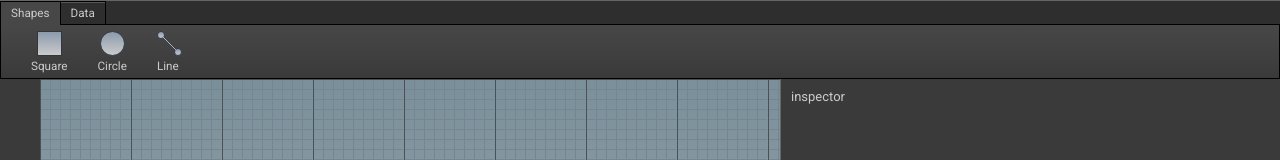
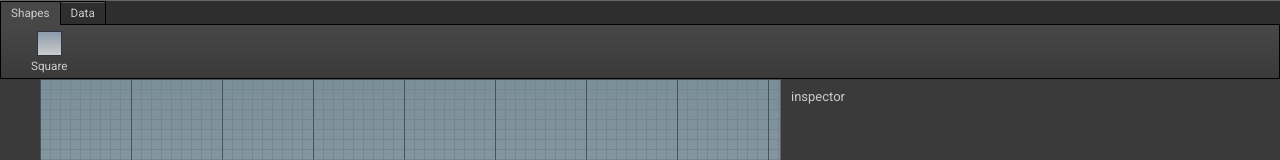
Before and after one commit to bkawk/nodeUI, a React (Create React App) app: page / in a window 1280 px wide. Shown: the top 160 px of the page. Built offline with nearby package versions, Linux system fonts and the light colour scheme.

Commit message:
dynamic tabs

```diff
--- a/src/components/mainToolbar.tsx
+++ b/src/components/mainToolbar.tsx
@@ -1,8 +1,5 @@
-import React from 'react';
+import React, { useState } from 'react';
 import { Grid } from '../grid';
-import circle from '../images/circle.svg';
-import line from '../images/line.svg';
-import square from '../images/square.svg';
 
 interface PropsInterface {
   grid: Grid;
@@ -10,31 +7,69 @@ interface PropsInterface {
 
 const MainToolbar: React.FC<PropsInterface> = (props: PropsInterface) => {
   const { grid } = props;
+  const tabs = Object.keys(grid.mainToolbar);
+  const nodes = (tab: string) => {
+    const arr = [];
+    for (const value of grid.mainToolbar[tab]) {
+      arr.push({ name: value.name, mainToolbarIcon: value.mainToolbarIcon });
+    }
+    return arr;
+  };
+  const [state, setState] = useState({
+    nodes: nodes(tabs[0]),
+    selected: 'shapes',
+  });
 
-  const newNode = () => {
-    grid.newNode();
+  const newNode = (event: React.MouseEvent<HTMLDivElement>) => {
+    const nodeToPush = event.currentTarget.id;
+    grid.newNode(nodeToPush);
+  };
+
+  const changeTab = (event: React.MouseEvent<HTMLDivElement>) => {
+    event.persist();
+    const tab = event.currentTarget.id;
+    setState((prev) => ({
+      ...prev,
+      nodes: nodes(tab),
+      selected: tab,
+    }));
   };
 
   return (
     <div className='main-toolbar'>
       <div className='main-toolbar--tab-container'>
-        <div className='main-toolbar--tab-selected'>Shapes</div>
-        <div className='main-toolbar--tab'>Data</div>
+        {React.Children.toArray(
+          tabs.map((item) => (
+            <div
+              className={`${
+                state.selected === item
+                  ? 'main-toolbar--tab-selected'
+                  : 'main-toolbar--tab'
+              }`}
+              onClick={changeTab}
+              id={item}
+            >
+              {item}
+            </div>
+          ))
+        )}
         <div className='main-toolbar--blank'></div>
       </div>
       <div className='main-toolbar--button-container'>
-        <div className='main-toolbar--button' onClick={newNode}>
-          <div className='main-toolbar--button-img'><img src={square} /></div>
-          <div className='main-toolbar--button-txt'>Square</div>
-        </div>
-        <div className='main-toolbar--button'>
-          <div className='main-toolbar--button-img'><img src={circle} /></div>
-          <div className='main-toolbar--button-txt'>Circle</div>
-        </div>
-        <div className='main-toolbar--button'>
-          <div className='main-toolbar--button-img'><img src={line} /></div>
-          <div className='main-toolbar--button-txt'>Line</div>
-        </div>
+        {React.Children.toArray(
+          state.nodes.map((item, i) => (
+            <div
+              className='main-toolbar--button'
+              id={item.name}
+              onClick={newNode}
+            >
+              <div className='main-toolbar--button-img'>
+                <img src={item.mainToolbarIcon} alt={item.name} />
+              </div>
+              <div className='main-toolbar--button-txt'>{item.name}</div>
+            </div>
+          ))
+        )}
         <div className='main-toolbar--button-blank'></div>
       </div>
     </div>
--- a/src/components/square.tsx
+++ b/src/components/square.tsx
@@ -1,17 +1,16 @@
-import { XYInterface } from '../components/interfaces';
-
-interface NodesInterface {
-  canvasSize: XYInterface;
-}
+import { NodesInterface, XYInterface } from '../components/interfaces';
+import squareImg from '../images/square.svg';
 
 class Square {
   canvasSize: XYInterface;
   position: XYInterface;
   size: XYInterface;
   name: string;
+  mainToolbarIcon: string;
 
   constructor(nodes: NodesInterface) {
-    this.name = 'square';
+    this.mainToolbarIcon = squareImg;
+    this.name = 'Square';
     this.canvasSize = nodes.canvasSize;
     this.position = { x: 0, y: 0 };
     this.size = { x: 0, y: 0 };
--- a/src/grid.tsx
+++ b/src/grid.tsx
@@ -2,6 +2,7 @@ import { InputHandler } from './components/inputHandler';
 import {
   ControlInterface,
   InputHandlerInterface,
+  MainToolbarInterface,
   NodeObjectInterface,
   XYInterface,
 } from './components/interfaces';
@@ -14,6 +15,7 @@ class Grid implements InputHandlerInterface {
   ctx!: CanvasRenderingContext2D;
   gridImage!: CanvasImageSource;
   canvas!: HTMLCanvasElement;
+  mainToolbar: MainToolbarInterface;
 
   constructor(canvasSize: XYInterface) {
     this.canvasSize = canvasSize;
@@ -22,12 +24,16 @@ class Grid implements InputHandlerInterface {
       view: { x: 0, y: 0, zoom: 1 },
       viewPos: { prevX: null, prevY: null, isDragging: false, dragBg: true },
     };
+    this.mainToolbar = {
+      shapes: [new Square(this)],
+      data: [new Square(this), new Square(this)],
+    };
     new InputHandler(this);
   }
 
-  newNode() {
-    // TODO: Save nodes to local storage
-    this.nodeObjects.push(new Square(this));
+  newNode(nodeToPush: string) {
+    // TODO: Save nodes to local storage and redraw when canvas is resized
+    if (nodeToPush === 'Square') this.nodeObjects.push(new Square(this));
     this.draw();
   }
 
@@ -52,7 +58,10 @@ class Grid implements InputHandlerInterface {
         const ctx = this.ctx;
         const controls = this.controls;
         const canvasSize = this.canvasSize;
-      const gridPatternBackground = ctx.createPattern(this.gridImage, 'repeat');
+        const gridPatternBackground = ctx.createPattern(
+          this.gridImage,
+          'repeat'
+        );
         ctx.clearRect(0, 0, canvasSize.x, canvasSize.y);
         ctx.save();
         if (controls.viewPos.dragBg) {
@@ -68,7 +77,6 @@ class Grid implements InputHandlerInterface {
       }
     };
     requestAnimationFrame(paint);
-
   }
 
   setMouseDown(event: MouseEvent, mouseDown: boolean) {
@@ -111,13 +119,13 @@ class Grid implements InputHandlerInterface {
     const { x, y, deltaY } = event;
     const controls = this.controls;
     const canvasSize = this.canvasSize;
-    const weigthed = {x: 0, y: 0};
+    const weigthed = { x: 0, y: 0 };
     const direction = deltaY > 0 ? -1 : 1;
     if (direction === 1) this.canvas.style.cursor = 'zoom-in';
     if (direction === -1) this.canvas.style.cursor = 'zoom-out';
     const factor = 0.05;
     const zoom = direction * factor;
-    if ((controls.view.zoom + zoom) < 3 && (controls.view.zoom + zoom) > 0.8) {
+    if (controls.view.zoom + zoom < 3 && controls.view.zoom + zoom > 0.8) {
       weigthed.x = (x - controls.view.x) / (canvasSize.x * controls.view.zoom);
       weigthed.y = (y - controls.view.y) / (canvasSize.y * controls.view.zoom);
       controls.view.x -= weigthed.x * canvasSize.x * zoom;
--- a/src/scss/components/mainToolbar.scss
+++ b/src/scss/components/mainToolbar.scss
@@ -5,25 +5,37 @@
     display: grid;
     grid-template-columns: auto auto 1fr;
   }
+  &--tab-container div:first-child {
+    border-right: none;
+  }
   &--tab-selected {
     width: auto;
     padding: 4px 10px;
     background-color: #474747;
     border-top: 1px solid black;
     border-left: 1px solid black;
+    border-right: 1px solid black;
     font-size: 0.9rem;
     cursor: pointer;
+    text-transform: capitalize;
   }
   &--tab {
     width: auto;
     padding: 4px 10px;
-    background-image: linear-gradient(180deg, #565656 0%, #565656 6%, #2E2E2E 6%, #2E2E2E 100%);
+    background-image: linear-gradient(
+      180deg,
+      #565656 0%,
+      #565656 6%,
+      #2e2e2e 6%,
+      #2e2e2e 100%
+    );
     border-top: 1px solid black;
     border-left: 1px solid black;
     border-right: 1px solid black;
     border-bottom: 1px solid black;
     font-size: 0.9rem;
     cursor: pointer;
+    text-transform: capitalize;
   }
   &--blank {
     border-bottom: 1px solid black;
@@ -32,7 +44,7 @@
     display: grid;
     grid-template-columns: auto auto auto 1fr;
     grid-gap: 30px;
-    background-image: linear-gradient(180deg, #474747 0%, #3A3A3A 100%);
+    background-image: linear-gradient(180deg, #474747 0%, #3a3a3a 100%);
     border-bottom: 1px solid black;
     border-left: 1px solid black;
     border-right: 1px solid black;
@@ -41,13 +53,18 @@
   &--button {
     display: grid;
     grid-template-rows: 30px auto;
+    cursor: pointer;
   }
   &--button-img {
     margin: 0 auto;
     padding-top: 6px;
+    pointer-events: none;
+    user-select: none;
   }
   &--button-txt {
     padding: 4px 0;
     font-size: 0.9rem;
+    pointer-events: none;
+    user-select: none;
   }
 }
--- a/src/scss/layout.scss
+++ b/src/scss/layout.scss
@@ -32,7 +32,7 @@
     background-color: $background;
     border-bottom: 1px solid $border-dark;
     border-top: 1px solid $border-light;
-    height: 75px;
+    height: 79px;
   }
   &--footer {
     background-color: $background;
```
Also changed, not shown: src/components/interfaces.tsx (+8 -0 lines). Lines whose indentation alone changed are shown as unchanged.
